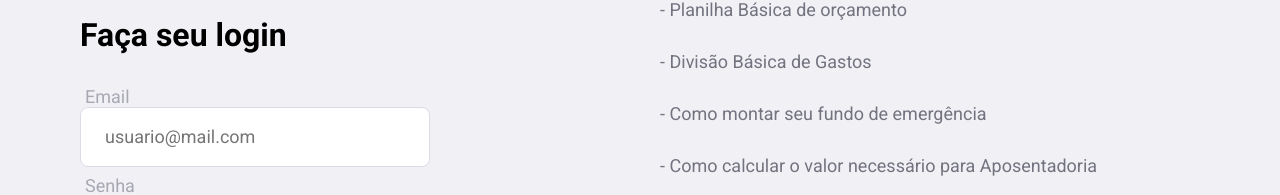
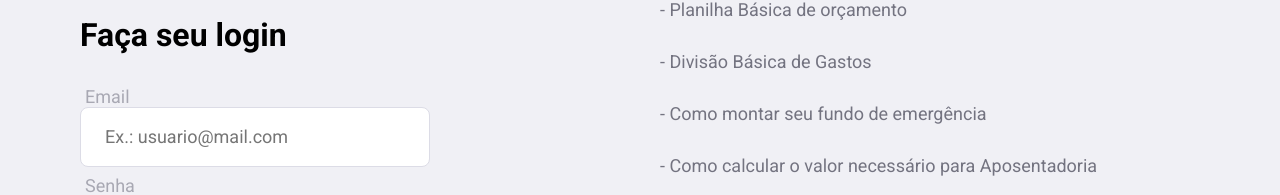
Before and after one commit to gabriel-amorim1/finances-frontend, a React (Create React App) app: page / in a window 1280 px wide. Shown: the part 317-512 px from the top of the page. Built offline with nearby package versions, Linux system fonts and the light colour scheme; the HTML template or start-up script is replaced by a standard one.

Commit message:
Fix: login email placeholder

```diff
--- a/src/pages/Login/index.js
+++ b/src/pages/Login/index.js
@@ -85,7 +85,7 @@ export default function Login() {
                     <h1>Faça seu login</h1>
                     <label className="form-label" htmlFor={email}>Email</label>
                     <input
-                        placeholder="usuario@mail.com"
+                        placeholder="Ex.: usuario@mail.com"
                         value={email}
                         onChange={e => setEmail(e.target.value)}
                      />
```
